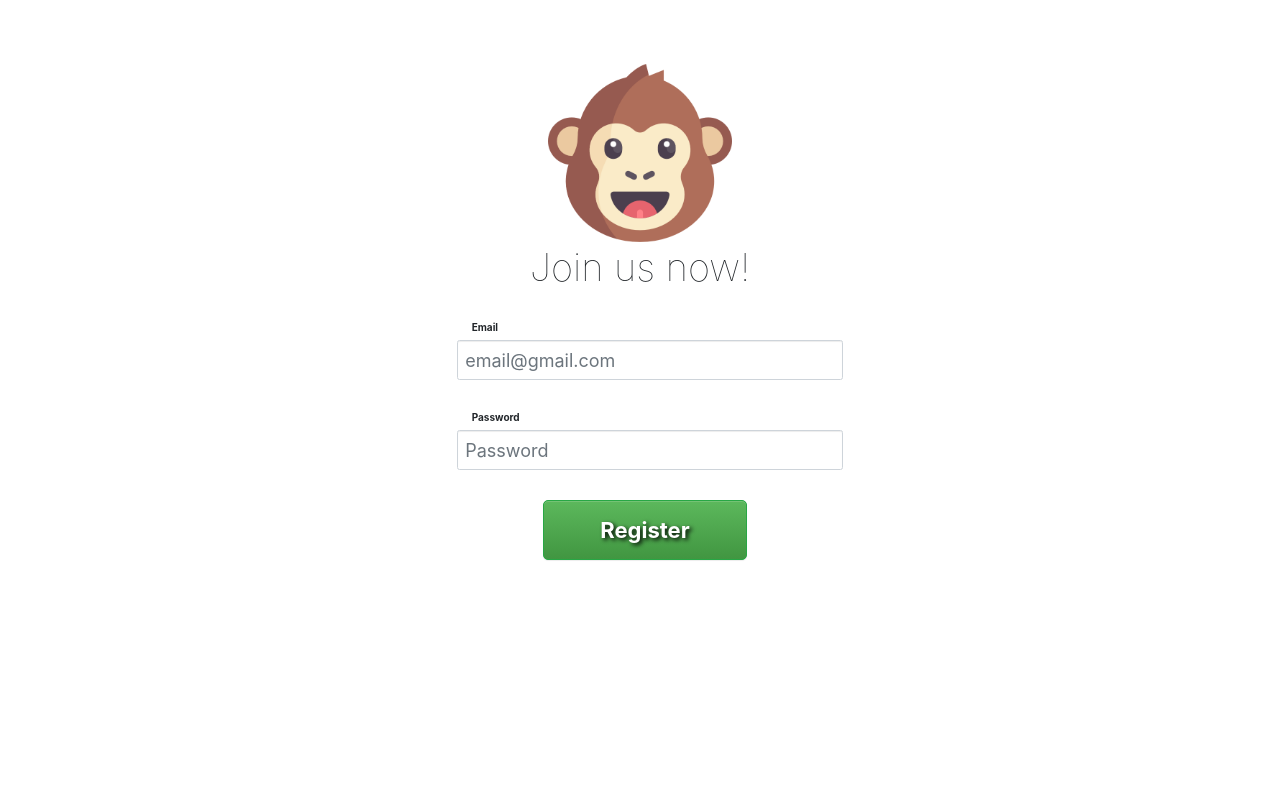
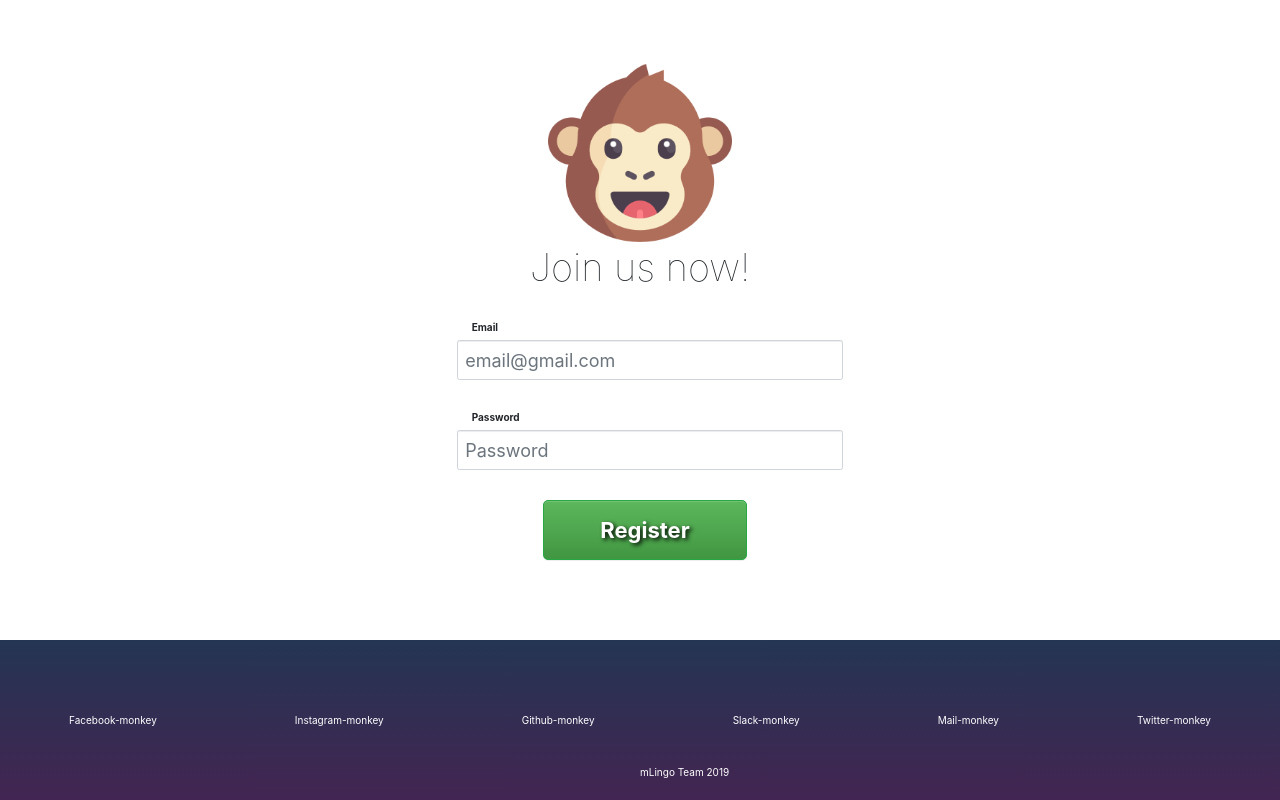
Before and after one commit to mLingoTeam/mLingo-Frontend, a React (Create React App) app in the folder mLingo/ClientApp/: page / in a window 1280 px wide. Shown: the part 2458-3258 px from the top of the page. Before the commit the page ends 3098 px from the top, so only its background shows below. Built offline with nearby package versions, Linux system fonts and the light colour scheme.

Commit message:
Add basic footer

```diff
--- a/mLingo/ClientApp/src/components/MainPage.js
+++ b/mLingo/ClientApp/src/components/MainPage.js
@@ -4,6 +4,7 @@ import Slider from "./MainPageComponents/Slider";
 import Promo from "./MainPageComponents/Promo";
 import UserPromo from "./MainPageComponents/UserPromo";
 import Register from "./MainPageComponents/Register";
+import Footer from "./MainPageComponents/Footer";
 
 export default class MainPage extends Component {
   render() {
@@ -14,6 +15,7 @@ export default class MainPage extends Component {
         <Promo />
         <UserPromo />
         <Register />
+        <Footer />
       </div>
     );
   }
--- /dev/null
+++ b/mLingo/ClientApp/src/components/MainPageComponents/Footer.css
@@ -0,0 +1,21 @@
+.footer {
+  background: linear-gradient(#243553, #432552);
+  margin: 0 !important;
+  width: 100%;
+  height: 20vh;
+  display: flex;
+  justify-content: space-around;
+  align-items: center;
+  position: relative;
+}
+
+.social {
+  color: white;
+}
+
+.footer-end-text {
+  color: white;
+  position: absolute;
+  bottom: 10px;
+  left: 50%;
+}
--- /dev/null
+++ b/mLingo/ClientApp/src/components/MainPageComponents/Footer.js
@@ -0,0 +1,20 @@
+import React from "react";
+import "./Footer.css";
+
+const Footer = props => {
+  return (
+    <div className="footer">
+      <div className="social">Facebook-monkey</div>
+      <div className="social">Instagram-monkey</div>
+      <div className="social">Github-monkey</div>
+      <div className="social">Slack-monkey</div>
+      <div className="social">Mail-monkey</div>
+      <div className="social">Twitter-monkey</div>
+      <div className="footer-end-text">
+        <p>mLingo Team 2019 </p>
+      </div>
+    </div>
+  );
+};
+
+export default Footer;
```
